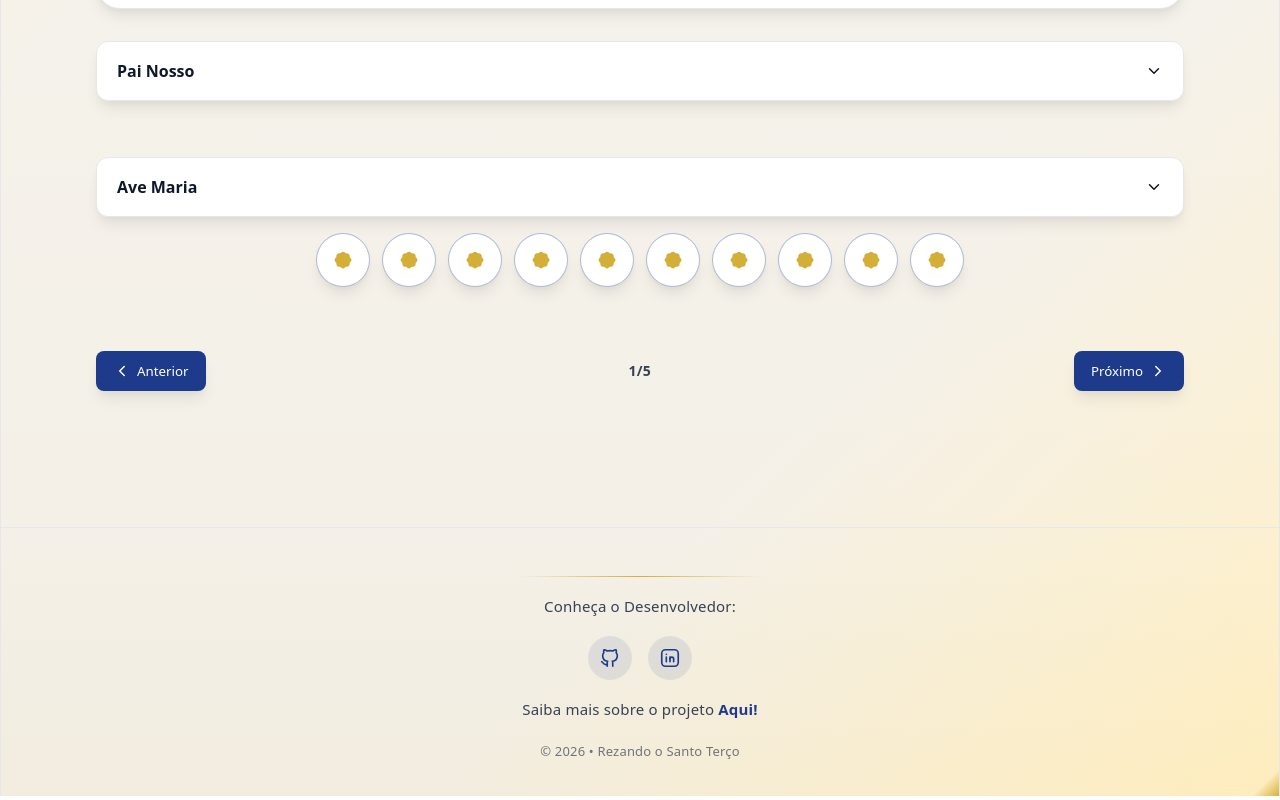
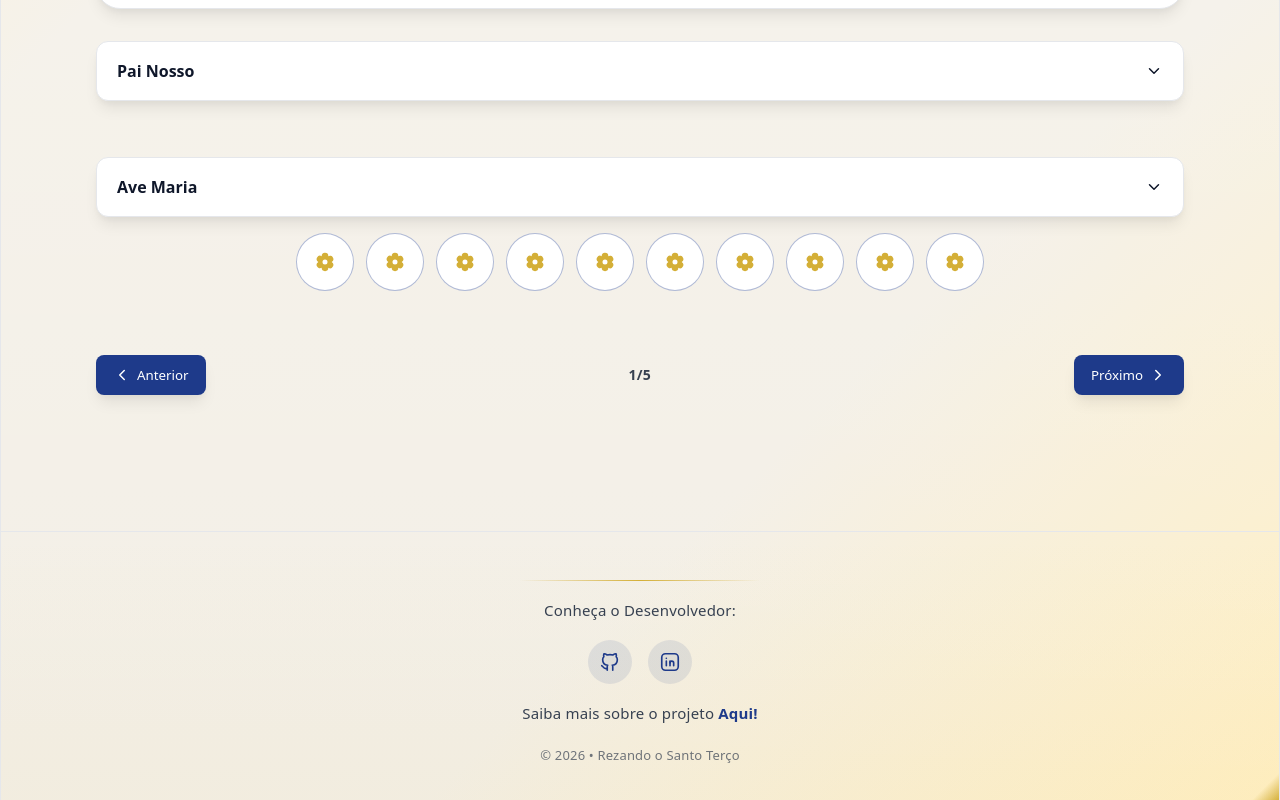
Before and after one commit to vanriwerson/como-rezar-o-terco, a React (Vite) app: page /misterios/dolorosos in a window 1280 px wide. Shown: the part 756-1556 px from the top of the page. Built offline with nearby package versions, Linux system fonts and the light colour scheme.

Commit message:
style: ajusta toggle da aparência das contas

```diff
--- a/src/components/AveMariaCounter/index.tsx
+++ b/src/components/AveMariaCounter/index.tsx
@@ -1,6 +1,6 @@
 import { useState } from "react";
 
-import { IconRosetteFilled } from "@tabler/icons-react";
+import { IconFlowerFilled } from "@tabler/icons-react";
 
 import "./style.css";
 import { aveMaria } from "../../data";
@@ -23,15 +23,14 @@ export default function AveMariaCounter() {
 
       <div className="ave-maria-counter-items">
         {checked.map((item, index) => (
-          <button
+          <span
             key={index}
-            type="button"
             className={`ave-maria-bead ${item ? "checked" : ""}`}
             onClick={() => toggle(index)}
             aria-label={`${index + 1}ªAve Maria`}
           >
-            <IconRosetteFilled size={20} />
-          </button>
+            <IconFlowerFilled size={20} />
+          </span>
         ))}
       </div>
     </section>
--- a/src/components/AveMariaCounter/style.css
+++ b/src/components/AveMariaCounter/style.css
@@ -14,25 +14,20 @@
 }
 
 .ave-maria-bead {
-  aspect-ratio: 1;
-  height: fit-content;
-  width: fit-content;
+  align-items: center;
+  appearance: none;
+  background: #ffffff;
+  border: 1px solid var(--accent-border);
   border-radius: 999px;
-
+  box-shadow: none;
+  color: var(--gold);
+  cursor: pointer;
   display: flex;
-  align-items: center;
+  height: 56px;
   justify-content: center;
-
-  background: #ffffff;
-
-  color: var(--gold);
-
-  border: 1px solid var(--accent-border);
-
-  transition:
-    transform 0.2s ease,
-    background 0.2s ease,
-    color 0.2s ease;
+  margin: 0;
+  transition: all 0.2s ease;
+  width: 56px;
 }
 
 .ave-maria-bead:hover {
```
